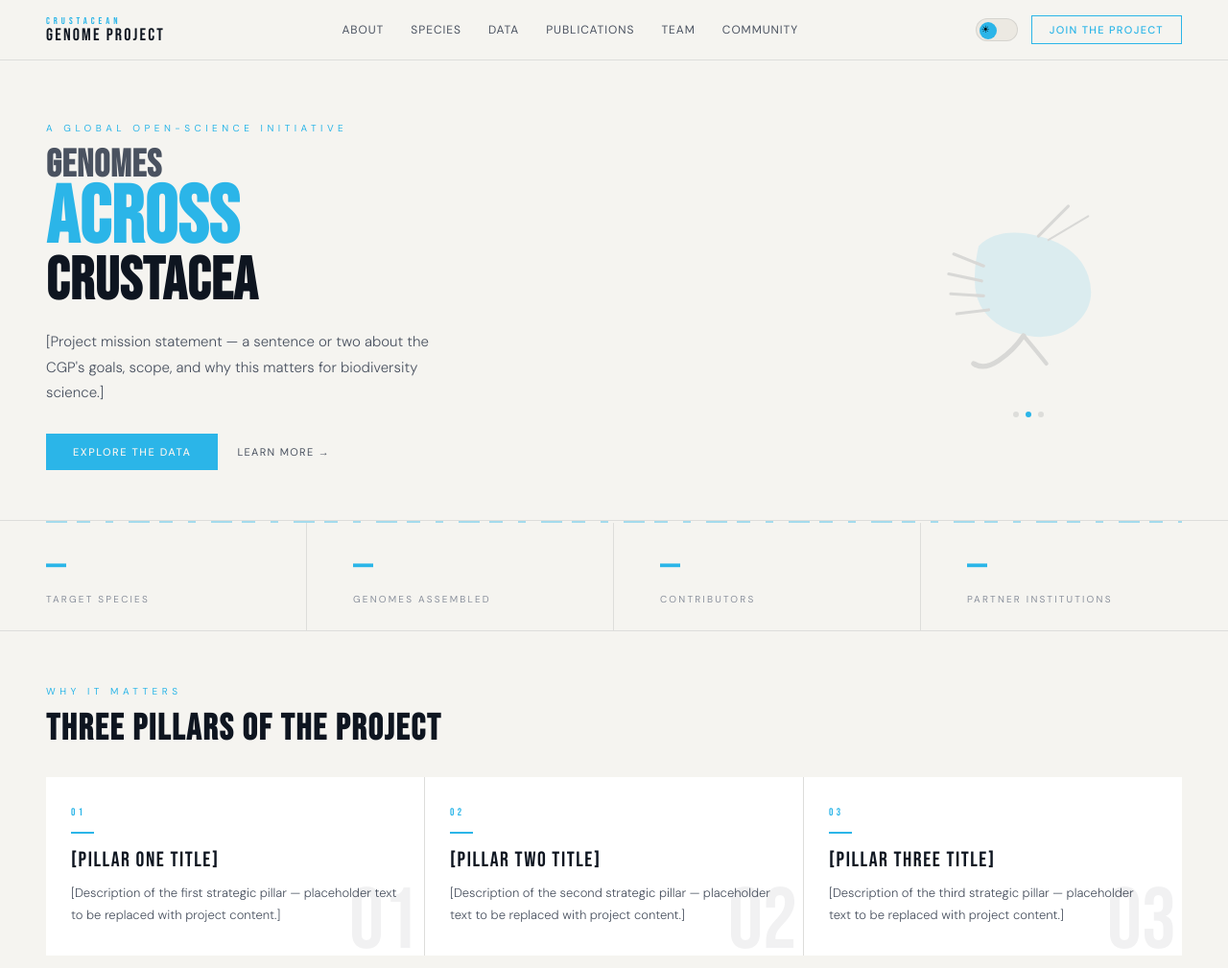
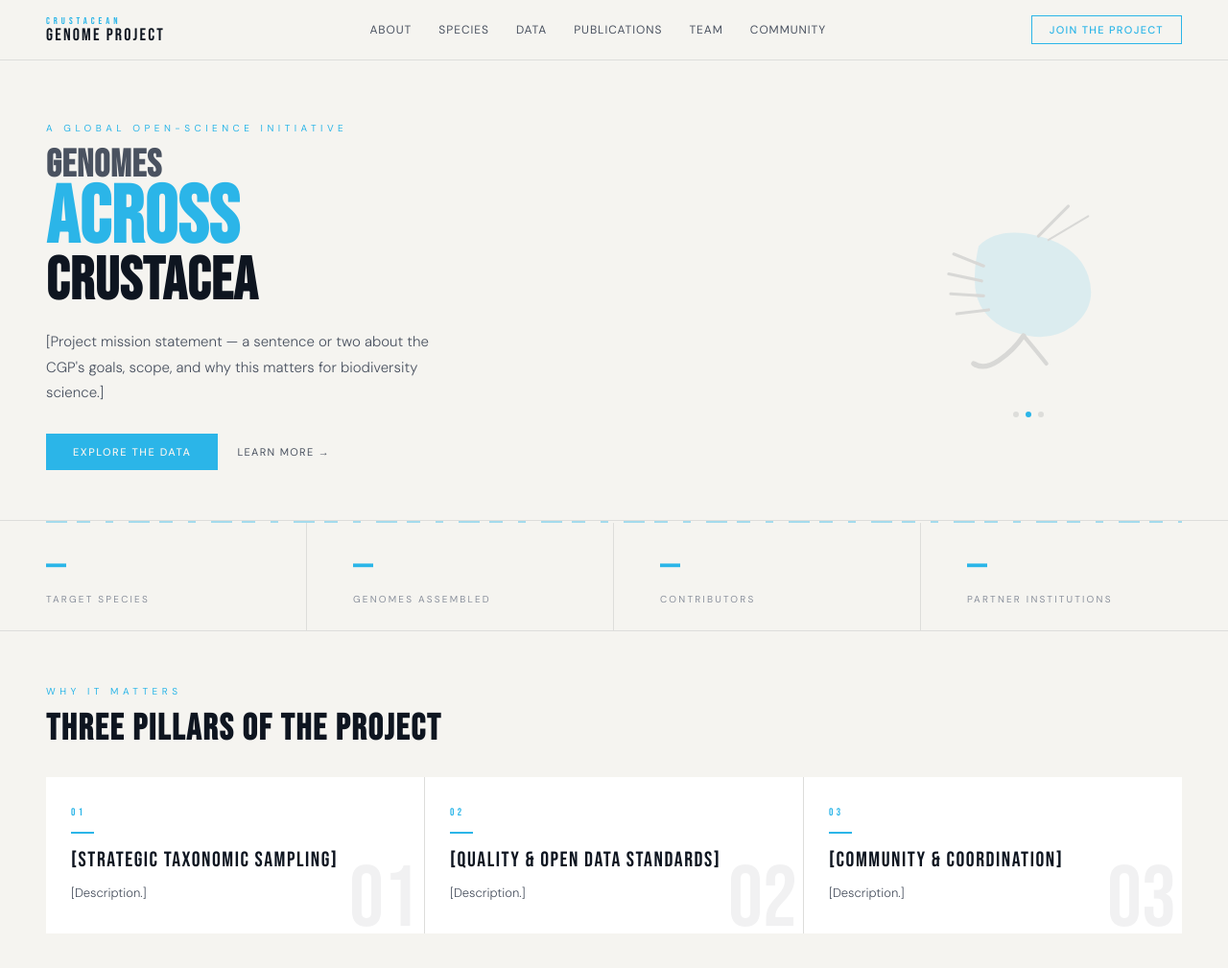
Before and after one commit to natalie-wa/crustacean-genome-project, a plain HTML site: page homepage_draft.html in a window 1280 px wide. Shown: the top 1009 px of the page at 96% size. Drawn offline with Linux system fonts and the light colour scheme.

Commit message:
Update homepage_draft.html

```diff
--- a/homepage_draft.html
+++ b/homepage_draft.html
@@ -3,7 +3,7 @@
 <head>
   <meta charset="UTF-8">
   <meta name="viewport" content="width=device-width, initial-scale=1.0">
-  <title>Crustacean Genome Project</title>
+  <title>The Crustacean Genomes Project</title>
   <link rel="preconnect" href="https://fonts.googleapis.com">
   <link rel="preconnect" href="https://fonts.gstatic.com" crossorigin>
   <link href="https://fonts.googleapis.com/css2?family=Bebas+Neue&family=DM+Sans:ital,opsz,wght@0,9..40,300;0,9..40,400;0,9..40,500;1,9..40,300&display=swap" rel="stylesheet">
@@ -13,12 +13,6 @@
       --text2: #4a5260; --text3: #8a909c; --cyan: #2BB5E8;
       --border: rgba(14,21,32,0.1); --border2: rgba(14,21,32,0.06);
       --card: #ffffff; --nav-bg: rgba(245,244,240,0.95); --sil-opacity: 0.12;
-    }
-    [data-theme="dark"] {
-      --bg: #0a0f1a; --bg2: #0d1320; --text: #f0f4f8;
-      --text2: #8fa0b4; --text3: #4a5a6e; --border: rgba(43,181,232,0.15);
-      --border2: rgba(43,181,232,0.07); --card: #0d1320;
-      --nav-bg: rgba(10,15,26,0.95); --sil-opacity: 0.18;
     }
     *, *::before, *::after { box-sizing: border-box; margin: 0; padding: 0; }
     html { scroll-behavior: smooth; }
@@ -155,11 +149,6 @@
       <li><a href="#">Community</a></li>
     </ul>
     <div class="nav-right">
-      <button class="toggle-btn" id="themeToggle" aria-label="Toggle light/dark mode">
-        <div class="toggle-knob"></div>
-        <span class="toggle-icon toggle-sun" aria-hidden="true">☀</span>
-        <span class="toggle-icon toggle-moon" aria-hidden="true">☾</span>
-      </button>
       <button class="nav-cta">Join the Project</button>
     </div>
   </nav>
@@ -263,22 +252,22 @@
       <div class="pillar">
         <div class="pillar-num">01</div>
         <div class="pillar-bar"></div>
-        <div class="pillar-title">[Pillar One Title]</div>
-        <div class="pillar-body">[Description of the first strategic pillar — placeholder text to be replaced with project content.]</div>
+        <div class="pillar-title">[Strategic Taxonomic Sampling]</div>
+        <div class="pillar-body">[Description.]</div>
         <div class="pillar-ghost" aria-hidden="true">01</div>
       </div>
       <div class="pillar">
         <div class="pillar-num">02</div>
         <div class="pillar-bar"></div>
-        <div class="pillar-title">[Pillar Two Title]</div>
-        <div class="pillar-body">[Description of the second strategic pillar — placeholder text to be replaced with project content.]</div>
+        <div class="pillar-title">[Quality & Open Data Standards]</div>
+        <div class="pillar-body">[Description.]</div>
         <div class="pillar-ghost" aria-hidden="true">02</div>
       </div>
       <div class="pillar">
         <div class="pillar-num">03</div>
         <div class="pillar-bar"></div>
-        <div class="pillar-title">[Pillar Three Title]</div>
-        <div class="pillar-body">[Description of the third strategic pillar — placeholder text to be replaced with project content.]</div>
+        <div class="pillar-title">[Community & Coordination]</div>
+        <div class="pillar-body">[Description.]</div>
         <div class="pillar-ghost" aria-hidden="true">03</div>
       </div>
     </div>
@@ -317,11 +306,6 @@
 </div>
 
 <script>
-  // Theme toggle
-  const root = document.getElementById('root');
-  document.getElementById('themeToggle').addEventListener('click', () => {
-    root.dataset.theme = root.dataset.theme === 'dark' ? 'light' : 'dark';
-  });
 
   // Silhouette rotator
   const sils = document.querySelectorAll('.sil-item');
```
